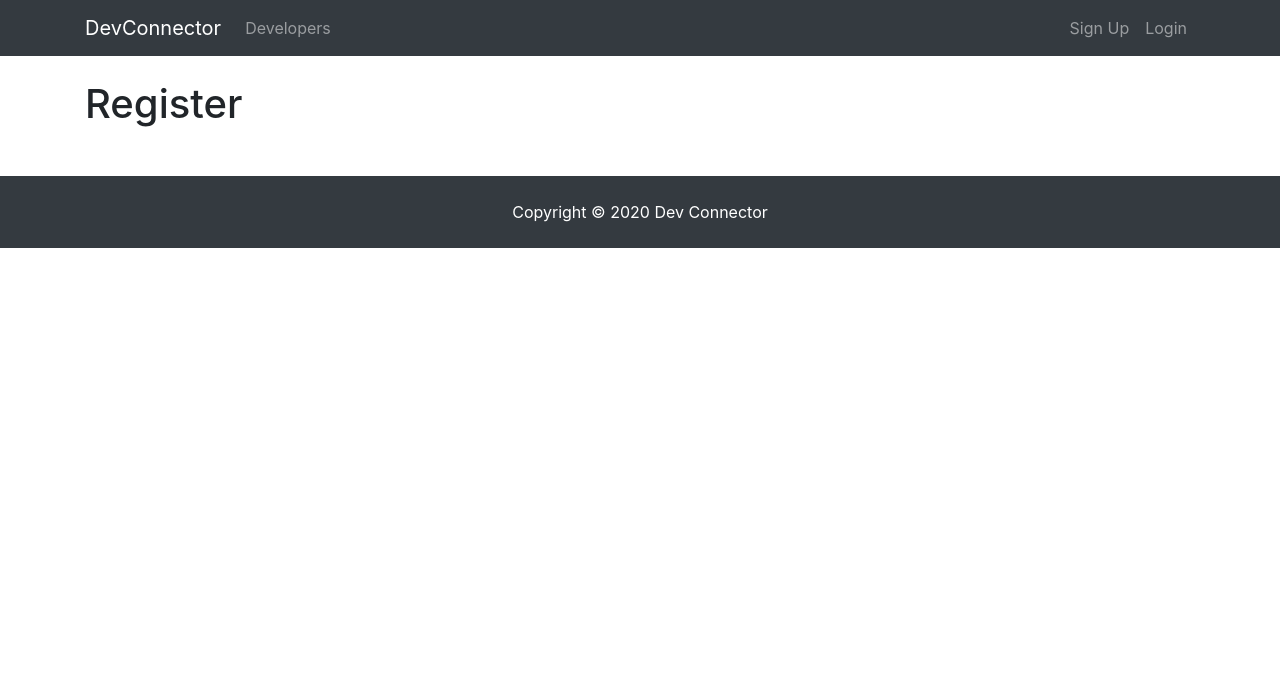
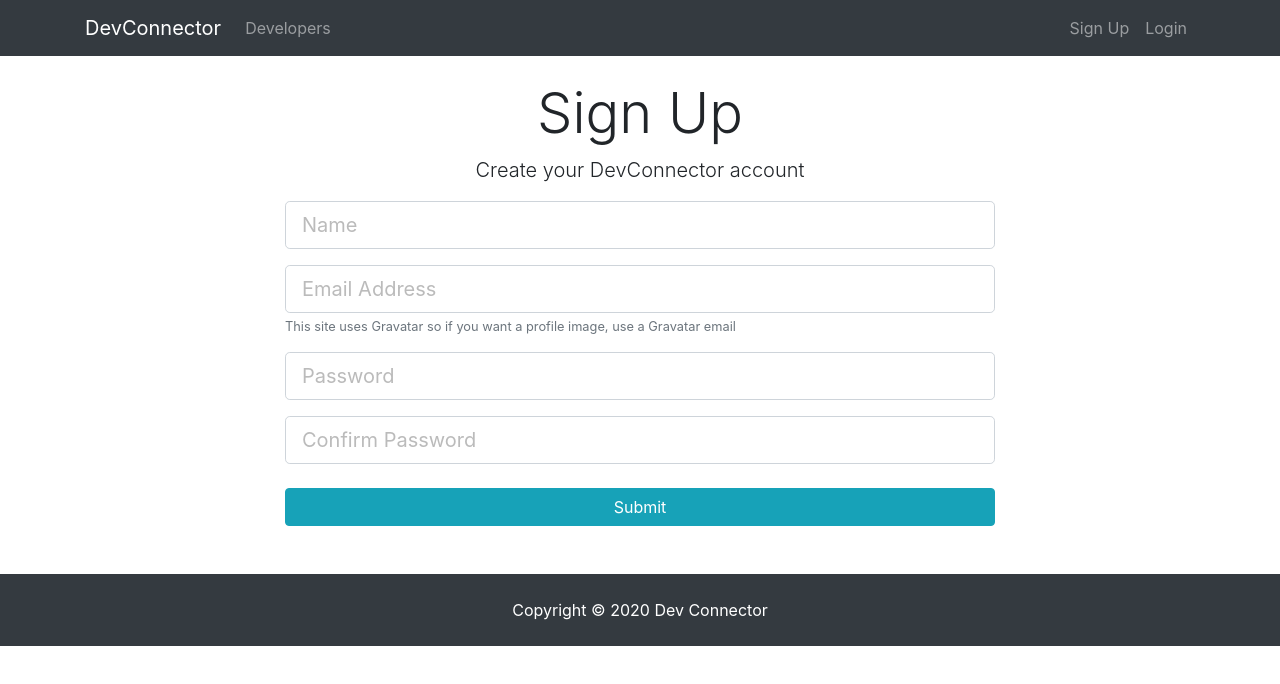
Before and after one commit to piyushshri01/Developers-Connector-Social-App, a React (Create React App) app in the folder client/: page /register in a window 1280 px wide. Shown: the top 684 px of the page. Built offline with nearby package versions, Linux system fonts and the light colour scheme.

Commit message:
"Creating register form"

```diff
--- a/client/src/components/auth/Register.js
+++ b/client/src/components/auth/Register.js
@@ -1,11 +1,79 @@
 import React, { Component } from 'react'
 
 class Register extends Component {
+    constructor() {
+        super();
+        this.state = {
+            name: '',
+            email: '',
+            password: '',
+            password2: '',
+            errors: {}
+        }
+    }
+    onChange = (event) => {
+        this.setState({
+            [event.target.name]: event.target.value
+        })
+    }
+    onSubmit = (event) => {
+        event.preventDefault()
+
+        const newUser = {
+            name: this.state.name,
+            email: this.state.email,
+            password: this.state.password,
+            password2: this.state.password2,
+        }
+    }
     render() {
+        const { name, email, password, password2 } = this.state;
         return (
-            <div>
-                <h1>Register</h1>
+          <div className="register">
+            <div className="container">
+              <div className="row">
+                <div className="col-md-8 m-auto">
+                  <h1 className="display-4 text-center">Sign Up</h1>
+                  <p className="lead text-center">Create your DevConnector account</p>
+                  <form onSubmit={this.onSubmit}>
+                    <div className="form-group">
+                      <input
+                        type="text"
+                        className="form-control form-control-lg" placeholder="Name"
+                        name="name"
+                        value={name}
+                        onChange={this.onChange}/>
+                    </div>
+                    <div className="form-group">
+                      <input
+                        type="email"
+                        className="form-control form-control-lg" placeholder="Email Address"
+                        name="email"
+                        value={email}
+                        onChange={this.onChange}/>
+                      <small className="form-text text-muted">This site uses Gravatar so if you want a profile image, use a Gravatar email</small>
+                    </div>
+                    <div className="form-group">
+                      <input
+                        type="password"
+                        className="form-control form-control-lg" placeholder="Password"
+                        name="password"
+                        value={password}
+                        onChange={this.onChange}/>
+                    </div>
+                    <div className="form-group">
+                      <input
+                        type="password"
+                        className="form-control form-control-lg" placeholder="Confirm Password" name="password2"
+                        value={password2}
+                        onChange={this.onChange}/>
+                    </div>
+                    <input type="submit" className="btn btn-info btn-block mt-4" />
+                  </form>
+                </div>
+              </div>
             </div>
+          </div>
         )
     }
 }
```
